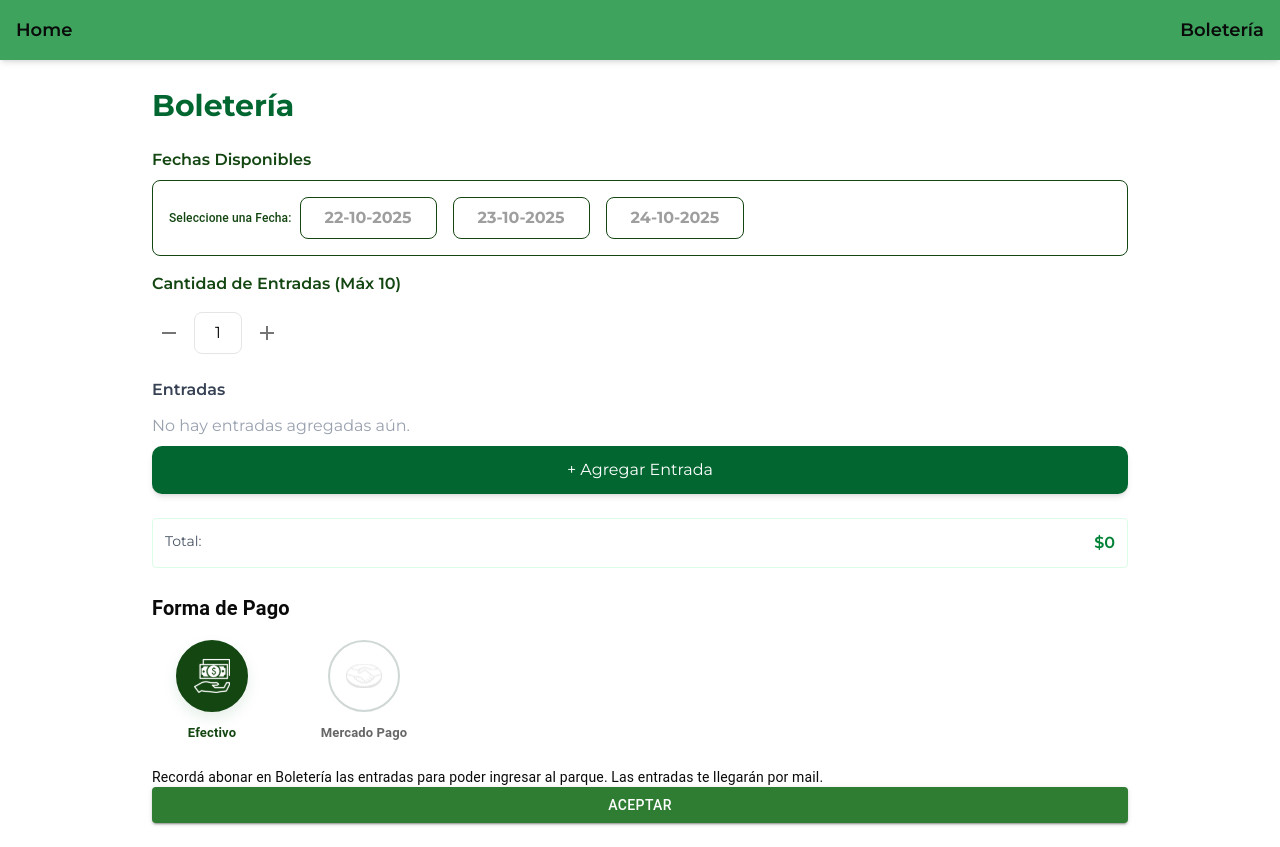
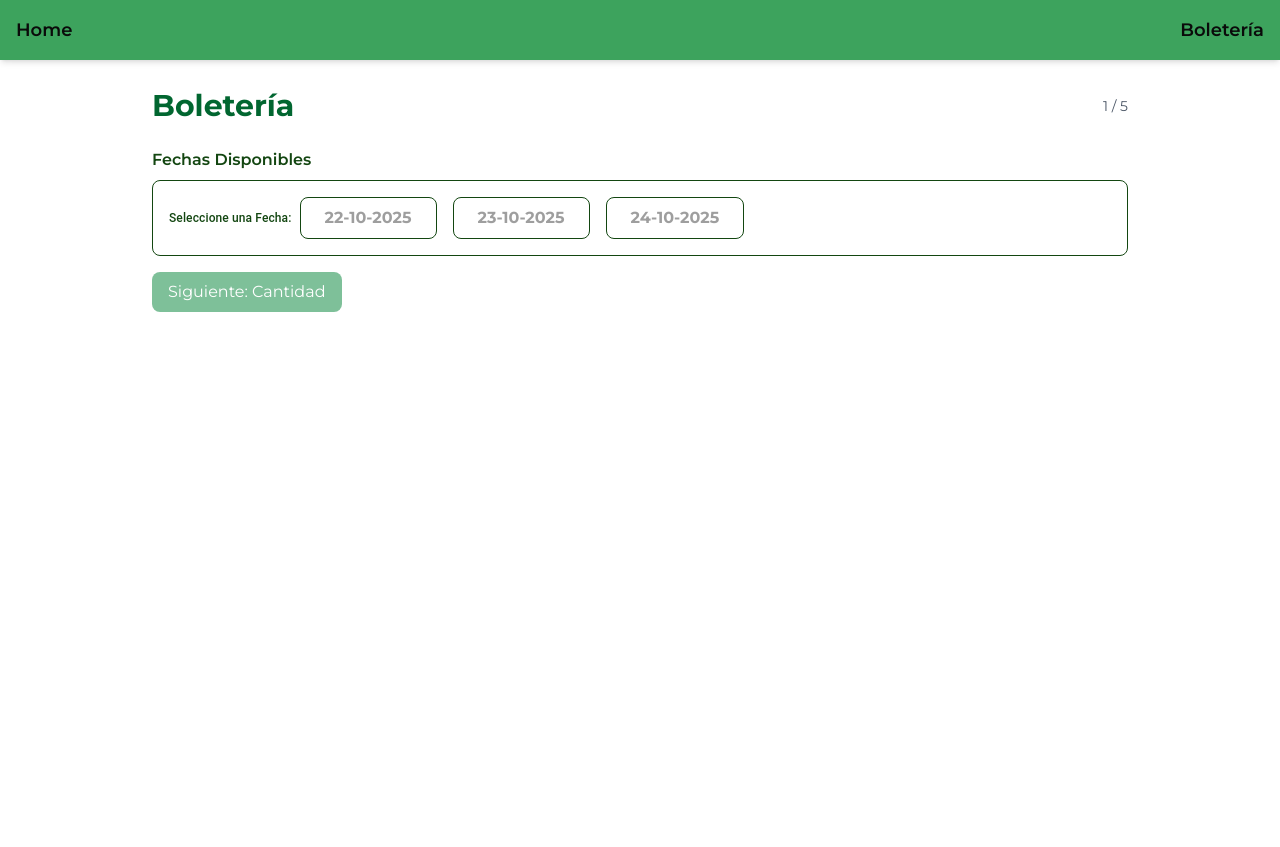
Before and after one commit to alanmoyano/ISW-2025-Grupo-11-4K1, a React (Vite) app in the folder Trabajos_practicos/Trabajos_evaluables/TP_6/client/: page /boleteria in a window 1280 px wide. After the commit the page ends 800 px from the top, so only its background shows below. Built offline with nearby package versions, Linux system fonts and the light colour scheme.

Commit message:
se hizo stepper el formulario

```diff
--- a/Trabajos_practicos/Trabajos_evaluables/TP_6/client/src/routes/boleteria.tsx
+++ b/Trabajos_practicos/Trabajos_evaluables/TP_6/client/src/routes/boleteria.tsx
@@ -254,20 +254,38 @@ function PaymentSelector({
 
 // --- Página Principal Boletería ---
 export default function Boleteria() {
+  const isMobile = useMediaQuery("(max-width:768px)");
+  const { theme } = useContext(ThemesContext);
 
-  const isMobile = useMediaQuery("(max-width:768px)");
-  const {theme} = useContext(ThemesContext);
-  // Ejemplo de fechas (podés traer del backend)
+  // fechas (puedes cargarlas desde backend)
   const availableDates = ["2025-10-22", "2025-10-23", "2025-10-24"];
 
+  // pasos del formulario
+  type Step = "fecha" | "cantidad" | "entradas" | "pago" | "revisar";
+  const steps: Step[] = ["fecha", "cantidad", "entradas", "pago", "revisar"];
+  const [step, setStep] = useState<Step>("fecha");
+  const currentStepIndex = steps.indexOf(step);
+
+  // datos principales
   const [selectedDate, setSelectedDate] = useState<string | null>(null);
   const [quantity, setQuantity] = useState<number>(1);
   const [entries, setEntries] = useState<EntradaUI[]>([]);
-
   const [paymentMethod, setPaymentMethod] = useState<number | null>(FormaPagoEnum.EFECTIVO);
   const [cardInfo, setCardInfo] = useState<{ numero?: string; venc?: string; cvv?: string }>({});
+  const [sending, setSending] = useState(false);
 
+  // navegación / validaciones de avance
+  const canNextFromFecha = !!selectedDate;
+  const canNextFromCantidad = quantity >= 1 && quantity <= 10;
+  const canNextFromEntradas = entries.length === quantity; // exige exacto
+  const canNextFromPago = !!paymentMethod;
+
+  // callbacks
   const handleAcceptEntries = () => {
+    if (entries.length !== quantity) {
+      return alert(`Debes agregar exactamente ${quantity} entradas para continuar`);
+    }
+    setStep("pago");
     const el = document.getElementById("payment-section");
     if (el) el.scrollIntoView({ behavior: "smooth", block: "start" });
   };
@@ -284,54 +302,108 @@ export default function Boleteria() {
     setQuantity(v);
   };
 
-  // Submit
-  const handleSubmit = async () => {
-
-    const body = {
-      idFormaDePago: paymentMethod,
+  // Construye el body del request
+  const buildRequestBody = () => {
+    const body: any = {
+      idFormaDePago: paymentMethod ?? null,
       fecha: selectedDate,
       entradas: entries.map((e) => ({
         tipoEntradaId: e.tipoEntradaId,
         edadVisitante: e.edadVisitante,
       })),
-      ...(paymentMethod === FormaPagoEnum.MERCADO_PAGO
-        ? {
-            numeroTarjeta: cardInfo.numero ? Number(cardInfo.numero.replace(/\s+/g, "")) : undefined,
-            fechaVencimiento: cardInfo.venc,
-            codigoSeguridad: cardInfo.cvv ? Number(cardInfo.cvv) : undefined,
-          }
-        : {}),
     };
 
+    if (paymentMethod === FormaPagoEnum.MERCADO_PAGO) {
+      if (cardInfo.numero) {
+        const num = Number(String(cardInfo.numero).replace(/\s+/g, ""));
+        if (!Number.isNaN(num)) body.numeroTarjeta = num;
+      }
+      if (cardInfo.venc) body.fechaVencimiento = cardInfo.venc;
+      if (cardInfo.cvv) {
+        const cvvNum = Number(cardInfo.cvv);
+        if (!Number.isNaN(cvvNum)) body.codigoSeguridad = cvvNum;
+      }
+    }
+
+    return body;
+  };
+
+  // Envío final — imprime request y response en consola solamente
+  const handleSubmit = async () => {
+    if (!selectedDate) return alert("Seleccioná una fecha");
+    if (entries.length !== quantity) return alert(`Debes agregar exactamente ${quantity} entradas`);
+    if (!paymentMethod) return alert("Seleccioná una forma de pago");
+
+    const body = buildRequestBody();
+    console.log("Request body:", body);
+
+    setSending(true);
     try {
-      const res = await fetch("/pedido", {
+      const res = await fetch("http://localhost:3000/pedido", {
         method: "POST",
         headers: { "Content-Type": "application/json" },
         body: JSON.stringify(body),
       });
 
+      let parsed;
+      try {
+        parsed = await res.json();
+      } catch (err) {
+        parsed = { ok: res.ok, status: res.status, text: await res.text() };
+      }
+
+      console.log("Response:", parsed);
+
       if (!res.ok) {
-        const text = await res.text();
-        throw new Error(text || "Error en el servidor");
+        const msg = (parsed && (parsed.message || parsed.error)) || `Error en el servidor (${res.status})`;
+        throw new Error(msg);
       }
 
       alert("Pedido enviado correctamente");
-      // reset o redirect
+      // reset
       setEntries([]);
+      setSelectedDate(null);
+      setQuantity(1);
+      setPaymentMethod(FormaPagoEnum.EFECTIVO);
+      setStep("fecha");
     } catch (err: any) {
       console.error(err);
-      alert("Error al enviar pedido: " + (err.message ?? err));
+      alert("Error al enviar pedido: " + (err?.message ?? err));
+    } finally {
+      setSending(false);
     }
+  };
+
+  // util: decide si renderizar un paso (solo se renderizan los pasos <= currentStepIndex)
+  const shouldRenderStep = (s: Step) => steps.indexOf(s) <= currentStepIndex;
+
+  // ui: mostrar botón "Siguiente" solo cuando ese paso es el paso actual
+  const renderNextButtonIfCurrent = (s: Step, onClick: () => void, disabled?: boolean, label?: string) => {
+    if (step !== s) return null;
+    return (
+      <button
+        onClick={onClick}
+        className={`px-4 py-2 rounded-md bg-green-700 text-white ${disabled ? "opacity-50" : "hover:bg-green-800"}`}
+        disabled={!!disabled}
+      >
+        {label ?? "Siguiente"}
+      </button>
+    );
   };
 
   return (
     <div className="p-6 max-w-5xl mx-auto">
       <div className="flex justify-between items-center mb-6">
         <h1 className="text-3xl font-bold text-green-800">Boletería</h1>
+        <div className="text-sm text-gray-600">{`${currentStepIndex + 1} / ${steps.length}`}</div>
       </div>
 
-      {/* Date selector */}
-      <h3 className="text-gray-700 font-semibold mb-2" style={{color:theme.colors.verdePakistani}}>Fechas Disponibles</h3>
+      {/* --- Paso Fecha --- */}
+      {shouldRenderStep("fecha") && (
+        <div className="mb-6">
+          <h3 className="text-gray-700 font-semibold mb-2" style={{ color: theme.colors.verdePakistani }}>
+            Fechas Disponibles
+          </h3>
           <DateChips
             availableDates={availableDates}
             selectedDate={selectedDate}
@@ -340,53 +412,105 @@ export default function Boleteria() {
             maxAdvanceDays={2}
           />
 
-      {/* Quantity selector */}
+          <div className="mt-3 flex gap-2">
+            {/* Volver solo cuando este paso es el actual (aquí no se mostrará porque es el primero) */}
+            {step === "fecha" && renderNextButtonIfCurrent("fecha", () => {
+              if (!canNextFromFecha) return alert("Seleccioná una fecha para continuar");
+              setStep("cantidad");
+            }, !canNextFromFecha, "Siguiente: Cantidad")}
+          </div>
+        </div>
+      )}
+
+      {/* --- Paso Cantidad --- */}
+      {shouldRenderStep("cantidad") && (
+        <div className="mb-6 border-t pt-6">
           <QuantitySelector value={quantity} onChange={handleQuantityChange} />
+          <div className="flex gap-2 mt-3">
+            {/* Volver solo si este paso es actual */}
+            {step === "cantidad" && <button onClick={() => setStep("fecha")} className="px-4 py-2 rounded-md border">Volver</button>}
+            {renderNextButtonIfCurrent("cantidad", () => {
+              if (!canNextFromCantidad) return alert("Ingresá una cantidad válida");
+              setStep("entradas");
+            }, !canNextFromCantidad, "Siguiente: Entradas")}
+          </div>
+        </div>
+      )}
 
-      {/* EntradasSection maneja: listado de entradas, modal add/edit, botón grande +Agregar / Aceptar */}
+      {/* --- Paso Entradas --- */}
+      {shouldRenderStep("entradas") && (
+        <div className="mb-6 border-t pt-6">
           <EntradasSection
             quantity={quantity}
             entries={entries}
-        // EntradasSection espera una función "setEntries" que recibe un updater. Para mantener compatibilidad:
             setEntries={(updater) => setEntries((prev) => (typeof updater === "function" ? (updater as any)(prev) : updater))}
             onAcceptEntries={handleAcceptEntries}
           />
 
-      {/* Total */}
-      <div className="mt-2 p-3 border border-green-100 rounded">
-        <div className="flex justify-between">
-          <div className="text-sm text-gray-600">Total:</div>
-          <div className="font-semibold text-green-700">${total.toLocaleString()}</div>
+          <div className="flex gap-2 mt-3">
+            {/* Volver solo si este paso es actual */}
+            {step === "entradas" && <button onClick={() => setStep("cantidad")} className="px-4 py-2 rounded-md border">Volver</button>}
+            {renderNextButtonIfCurrent("entradas", () => {
+              if (!canNextFromEntradas) return alert(`Debes agregar exactamente ${quantity} entradas para continuar`);
+              setStep("pago");
+            }, !canNextFromEntradas, "Siguiente: Pago")}
+          </div>
+        </div>
+      )}
+
+      {/* --- Paso Pago --- */}
+      {shouldRenderStep("pago") && (
+        <div id="payment-section" className="mb-6 border-t pt-6">
+          <FormaDePagoSection selected={paymentMethod} onSelect={(id) => setPaymentMethod(id)} />
+
+          <div className="flex gap-2 mt-3">
+            {/* Volver solo si este paso es actual */}
+            {step === "pago" && <button onClick={() => setStep("entradas")} className="px-4 py-2 rounded-md border">Volver</button>}
+            {renderNextButtonIfCurrent("pago", () => {
+              if (!canNextFromPago) return alert("Seleccioná una forma de pago");
+              setStep("revisar");
+            }, !canNextFromPago, "Siguiente: Revisar")}
+          </div>
+        </div>
+      )}
+
+      {/* --- Paso Revisar & Enviar --- */}
+      {shouldRenderStep("revisar") && (
+        <div className="mb-6 border-t pt-6">
+          <div className="mb-4">
+            <div className="flex justify-between items-center mb-2">
+              <h3 className="text-gray-700 font-semibold">Resumen</h3>
+              <div className="text-sm text-gray-600">
+                Total: <span className="font-semibold text-green-700">${total.toLocaleString()}</span>
               </div>
             </div>
 
-      {/* Payment section (ancla para scroll) */}
-      <div id="payment-section" className="mt-6">
-        <FormaDePagoSection
-          selected={paymentMethod}
-          onSelect={(id) => {
-            setPaymentMethod(id);
-            // al elegir Mercado Pago podrías mostrar un modal externo más adelante.
-            // ahora no mostramos inputs de tarjeta.
-          }}
-        />
+            <div className="mb-3">
+              <div><strong>Fecha:</strong> {selectedDate ?? "-"}</div>
+              <div><strong>Cantidad elegida:</strong> {quantity}</div>
+              <div><strong>Entradas agregadas:</strong> {entries.length}</div>
+              <div><strong>Forma de pago:</strong> {paymentMethod === FormaPagoEnum.EFECTIVO ? "Efectivo" : paymentMethod === FormaPagoEnum.MERCADO_PAGO ? "Mercado Pago" : "-"}</div>
             </div>
 
-      {/* Texto informativo + botón final */}
-      <div className="mt-6">
-        <Typography variant="body2" className="mb-2">
-          Recordá abonar en Boletería las entradas para poder ingresar al parque. Las entradas te llegarán por mail.
-        </Typography>
-
-        <div className="flex gap-3">
-          <Button variant="contained" color="success" fullWidth onClick={handleSubmit}>
-            Aceptar
-          </Button>
+            <div className="mb-4">
+              <button onClick={handleSubmit} className={`px-4 py-2 rounded-md bg-green-800 text-white ${sending ? "opacity-60" : "hover:bg-green-900"}`} disabled={sending}>
+                {sending ? "Enviando..." : "Enviar pedido"}
+              </button>
             </div>
           </div>
+
+          <div className="flex gap-2 mt-3">
+            {/* Volver solo si este paso es actual */}
+            {step === "revisar" && <button onClick={() => setStep("pago")} className="px-4 py-2 rounded-md border">Volver</button>}
+          </div>
+        </div>
+      )}
     </div>
   );
 }
+
+
+
 
 // TanStack route export (si usas createFileRoute pattern)
 export const Route = createFileRoute("/boleteria")({
```
Also changed, not shown: 1 other file (tests, documents, lock files or other folders). Lines whose indentation alone changed are shown as unchanged.
